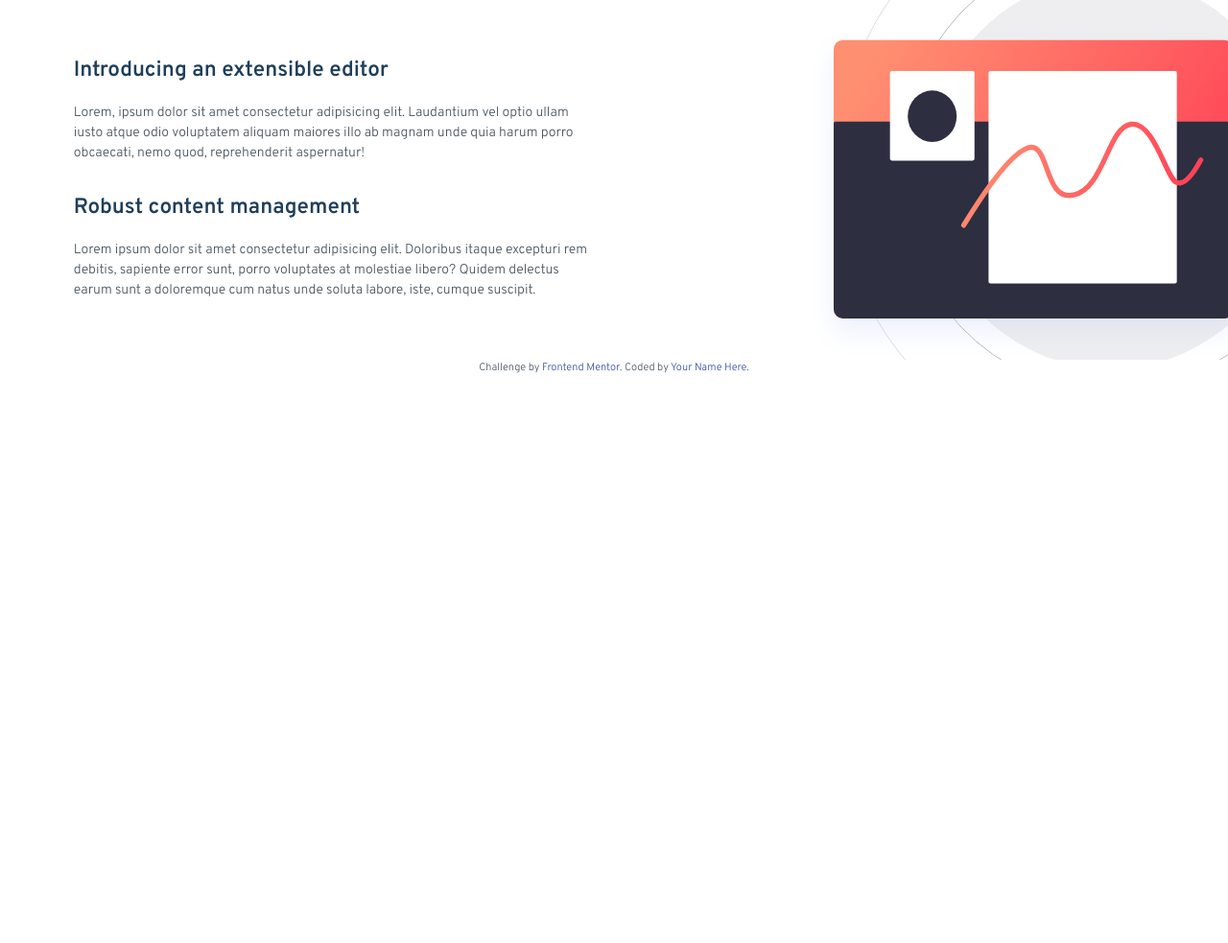
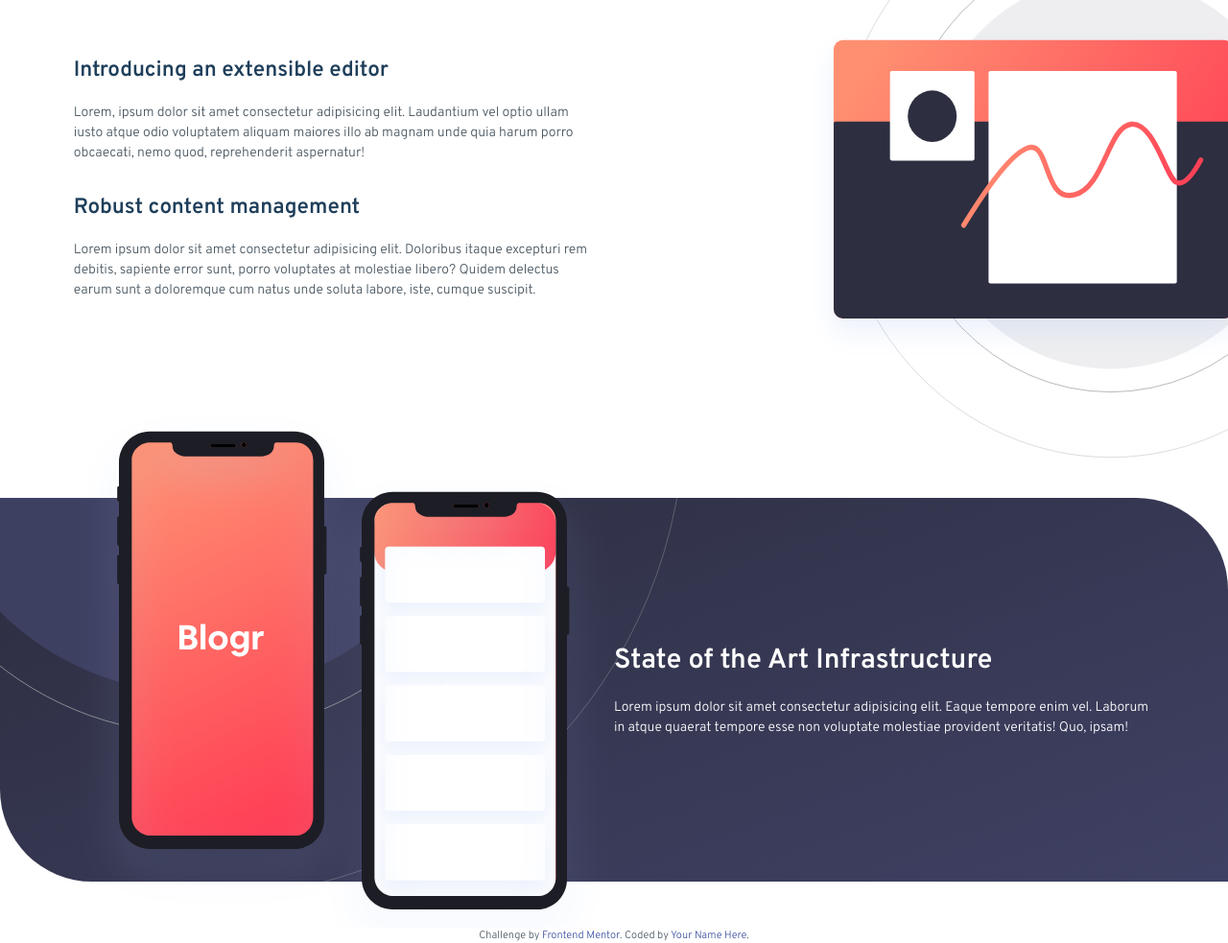
Before and after one commit to MarcosPennachini/blogr-landing-page, a website: page index.html in a window 1280 px wide. Shown: the part 680-1663 px from the top of the page at 96% size. Before the commit the page ends 1071 px from the top, so only its background shows below. Drawn offline with Linux system fonts and the light colour scheme.

Commit message:
finished section-two

```diff
--- a/app/scss/abstract/_base.scss
+++ b/app/scss/abstract/_base.scss
@@ -49,7 +49,7 @@
 p {
   font-family: $font-overpass;
   font-weight: 300;
-  font-size: 1.3rem;
+  font-size: 1.1rem;
   color: var(--clr-neutral-blue-300);
 }
 
--- a/app/scss/layout/_main.scss
+++ b/app/scss/layout/_main.scss
@@ -94,4 +94,88 @@
       }
     }
   }
+
+  .section-two {
+    background: url("../../../images/bg-pattern-circles.svg") top -280px center no-repeat,
+      linear-gradient(
+        160deg,
+        var(--clr-background-body-blue-200),
+        var(--clr-background-body-blue-100)
+      );
+    background-size: 160%;
+    border-radius: 0 6rem 0 6rem;
+
+    height: 70vh;
+    margin-top: 12rem;
+    padding: 1rem 0;
+    display: flex;
+    align-items: center;
+
+    @include abs.media-query(medium) {
+      background: url("../../../images/bg-pattern-circles.svg") top -600px left -300px
+          no-repeat,
+        linear-gradient(
+          160deg,
+          var(--clr-background-body-blue-200),
+          var(--clr-background-body-blue-100)
+        );
+      height: 50vh;
+    }
+
+    &--grid {
+      position: relative;
+      padding: 4rem 0;
+      display: grid;
+      grid-template-columns: 1fr;
+      grid-template-rows: 0.5fr 1fr;
+
+      @include abs.media-query(medium) {
+        display: grid;
+        align-items: center;
+        grid-template-columns: 1fr 1fr;
+        grid-template-rows: 1fr;
+      }
+    }
+
+    &__image {
+      position: absolute;
+      top: 0;
+      left: 50%;
+      transform: translate(-50%, -50%);
+
+      @include abs.media-query(medium) {
+        right: 0;
+        top: 50%;
+        grid-column: 1 / 2;
+      }
+    }
+
+    article {
+      //margin-top: 6rem;
+      grid-column: 2 / 3;
+      grid-row: 2 / 3;
+
+      h3 {
+        margin-bottom: 1rem;
+        text-align: center;
+        font-size: 2.4rem;
+        color: var(--clr-neutral-white);
+
+        @include abs.media-query(medium) {
+          text-align: left;
+          font-size: 1.8rem;
+        }
+      }
+
+      .text {
+        text-align: center;
+        color: var(--clr-neutral-white);
+
+        @include abs.media-query(medium) {
+          font-size: 0.875rem;
+          text-align: left;
+        }
+      }
+    }
+  }
 }
--- a/index.html
+++ b/index.html
@@ -112,6 +112,18 @@
         </div>
       </div>
     </section>
+
+    <section class="section-two">
+      <div class="container">
+        <div class="section-two--grid">
+          <img src="./images/illustration-phones.svg" alt="" class="section-two__image">
+          <article>
+            <h3>State of the Art Infrastructure</h3>
+            <p class="text">Lorem ipsum dolor sit amet consectetur adipisicing elit. Eaque tempore enim vel. Laborum in atque quaerat tempore esse non voluptate molestiae provident veritatis! Quo, ipsam!</p>
+          </article>
+        </div>
+      </div>
+    </section>
   </main>
 
   <footer>
```
Also changed, not shown: dist/main.css, 1 other file.
